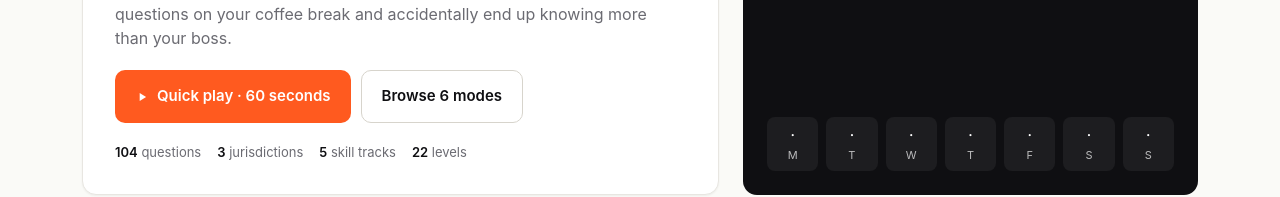
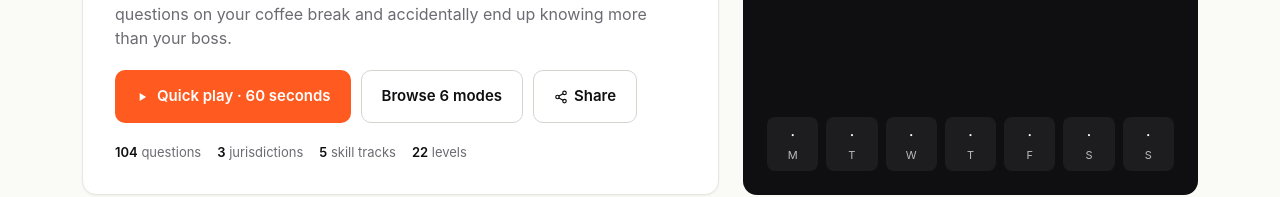
Before and after one commit to endunvyrantinie/kanun-app, a Next.js app: page / in a window 1280 px wide. Shown: the part 302-499 px from the top of the page. Built offline with nearby package versions, Linux system fonts and the light colour scheme; no server answers; the database is empty.

Commit message:
Add share button on hero

```diff
--- a/components/HomeHero.tsx
+++ b/components/HomeHero.tsx
@@ -1,5 +1,6 @@
 "use client";
 
+import { useState } from "react";
 import { QUESTIONS } from "@/lib/questions";
 
 interface Props {
@@ -7,7 +8,34 @@ interface Props {
   onBrowse: () => void;
 }
 
+const SHARE_URL = "https://funhr.online";
+const SHARE_TITLE = "funhr — learn HR like a game";
+const SHARE_TEXT = "Quick rounds on Malaysian HR law. Way better than reading the EA1955 — try a round:";
+
 export function HomeHero({ onQuickPlay, onBrowse }: Props) {
+  const [copied, setCopied] = useState(false);
+
+  async function handleShare() {
+    // Mobile / supported browsers: native share sheet
+    if (typeof navigator !== "undefined" && navigator.share) {
+      try {
+        await navigator.share({ title: SHARE_TITLE, text: SHARE_TEXT, url: SHARE_URL });
+        return;
+      } catch {
+        // user cancelled or share failed — fall through to clipboard
+      }
+    }
+    // Desktop fallback: copy URL to clipboard
+    try {
+      await navigator.clipboard.writeText(SHARE_URL);
+      setCopied(true);
+      setTimeout(() => setCopied(false), 2000);
+    } catch {
+      // Last resort: ask the user to copy manually
+      window.prompt("Copy this link:", SHARE_URL);
+    }
+  }
+
   return (
     <div className="bg-surface border border-line rounded-[14px] p-7 sm:p-8 shadow-sm relative overflow-hidden">
       <div className="inline-flex items-center gap-2 text-muted text-[12px] uppercase tracking-wider mb-3.5">
@@ -39,6 +67,20 @@ export function HomeHero({ onQuickPlay, onBrowse }: Props) {
         >
           Browse 6 modes
         </button>
+        <button
+          onClick={handleShare}
+          className="inline-flex items-center justify-center gap-1.5 px-5 py-3.5 rounded-[10px] border border-line-2 text-ink font-semibold text-[15px] hover:-translate-y-px transition-transform"
+          title="Share funhr.online with a friend"
+        >
+          <svg width="14" height="14" viewBox="0 0 24 24" fill="none" stroke="currentColor" strokeWidth="2" strokeLinecap="round" strokeLinejoin="round">
+            <circle cx="18" cy="5" r="3" />
+            <circle cx="6" cy="12" r="3" />
+            <circle cx="18" cy="19" r="3" />
+            <line x1="8.59" y1="13.51" x2="15.42" y2="17.49" />
+            <line x1="15.41" y1="6.51" x2="8.59" y2="10.49" />
+          </svg>
+          {copied ? "Link copied!" : "Share"}
+        </button>
       </div>
 
       <div className="flex gap-4 mt-5 text-muted text-[13px] flex-wrap">
```
